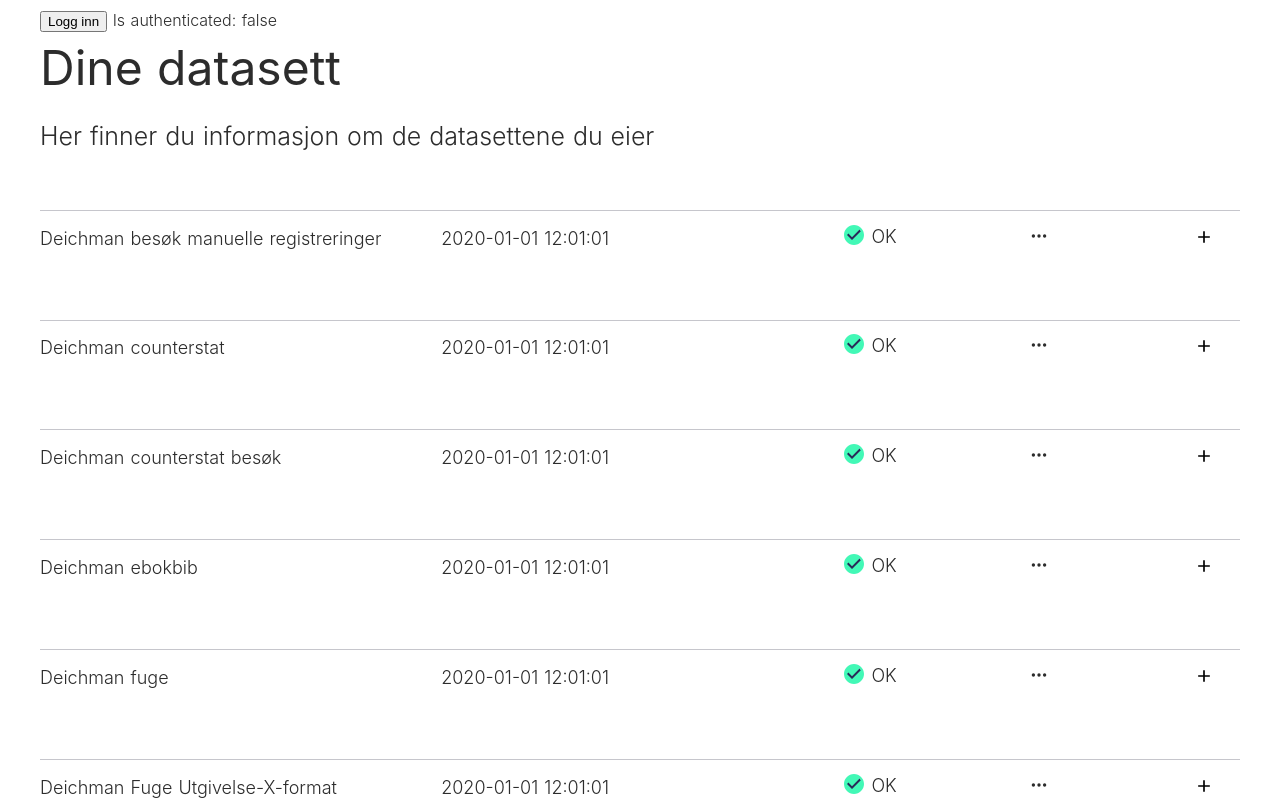
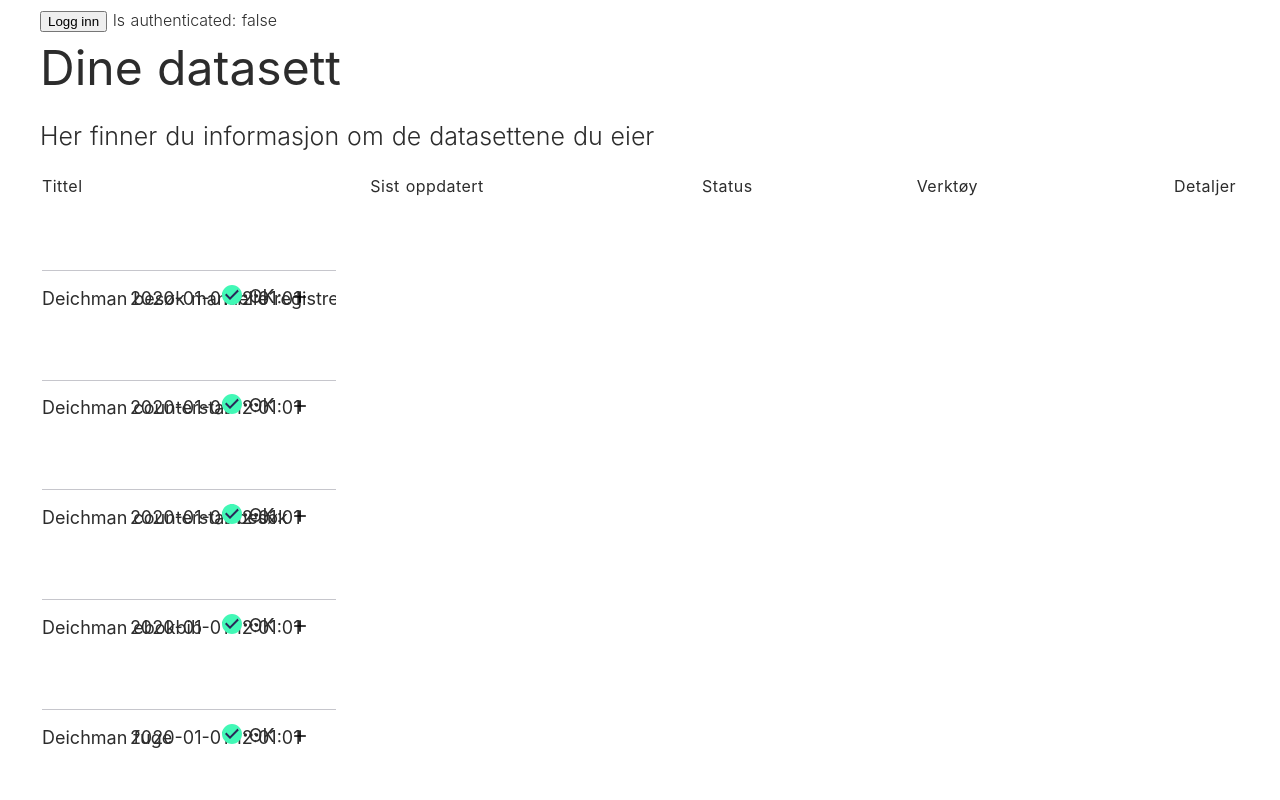
Before and after one commit to oslokommune/dataplatform-frontend, a Vue app: page /#/ in a window 1280 px wide. Shown: the top 800 px of the page. Built offline with nearby package versions, Linux system fonts and the light colour scheme; no server answers.

Commit message:
DP-1102: Table WIP

```diff
--- a/src/assets/common.scss
+++ b/src/assets/common.scss
@@ -55,6 +55,57 @@
 h4 {
   font-size: 1.25em;
 }
+// Table-style
+table {
+  width: 100%;
+}
+
+tr {
+  padding: 0 3em;
+  border-bottom: solid 1px $grey-200;
+}
+
+td {
+  max-width: 0;
+
+  &:last-child {
+    padding-top: 0;
+    padding-bottom: 0;
+  }
+}
+
+th {
+  letter-spacing: 0.46px;
+  font-weight: bold;
+}
+
+td,
+th {
+  white-space: nowrap;
+
+  text-overflow: ellipsis;
+  text-align: left;
+  font-weight: normal;
+  padding: 1em 0;
+
+  &:last-child {
+    text-align: right;
+    padding-right: $focus-border-width;
+  }
+
+  // All columns in between
+  &:not(:first-child):not(:last-child) {
+    padding-left: 2em;
+    padding-right: 2em;
+  }
+
+  // Hide everything but the title on mobile
+  @media (max-width: $mobile-screen) {
+    &:not(:first-child) {
+      display: none;
+    }
+  }
+}
 
 // The following two classes controls content width and gutters/margins.
 // The first is wider than the second, and is used to align content with the header-content width
--- a/src/components/DatasetList/Home.vue
+++ b/src/components/DatasetList/Home.vue
@@ -12,19 +12,36 @@
       <h1>Dine datasett</h1>
       <p>Her finner du informasjon om de datasettene du eier</p>
     </div>
+
     <div class="dataset-list" v-if="datasets.length > 0">
+      <table>
+        <tr>
+          <th>Tittel</th>
+          <th>Sist oppdatert</th>
+          <th>Status</th>
+          <th>Verktøy</th>
+          <th>Detaljer</th>
+        </tr>
+        <tr>
           <ExpandableRow
             v-for="datasetobject in filteredDatasets"
             :key="datasetobject.id"
           >
             <template v-slot:title>
+              <td>
                 <p>{{ datasetobject.title }}</p>
+              </td>
             </template>
+
             <template v-slot:date>
+              <td>
                 <p>2020-01-01 12:01:01</p>
+              </td>
             </template>
             <template v-slot:status>
+              <td>
                 <DatasetStatus />
+              </td>
             </template>
             <template v-slot:expandedContent>
               <dl class="details">
@@ -39,6 +56,8 @@
               <a href="#"> <IconDotDotHorizontal /></a>
             </template>
           </ExpandableRow>
+        </tr>
+      </table>
     </div>
     <div v-else>
       <p>Du har ingen datasett</p>
```
Lines whose indentation alone changed are shown as unchanged.
